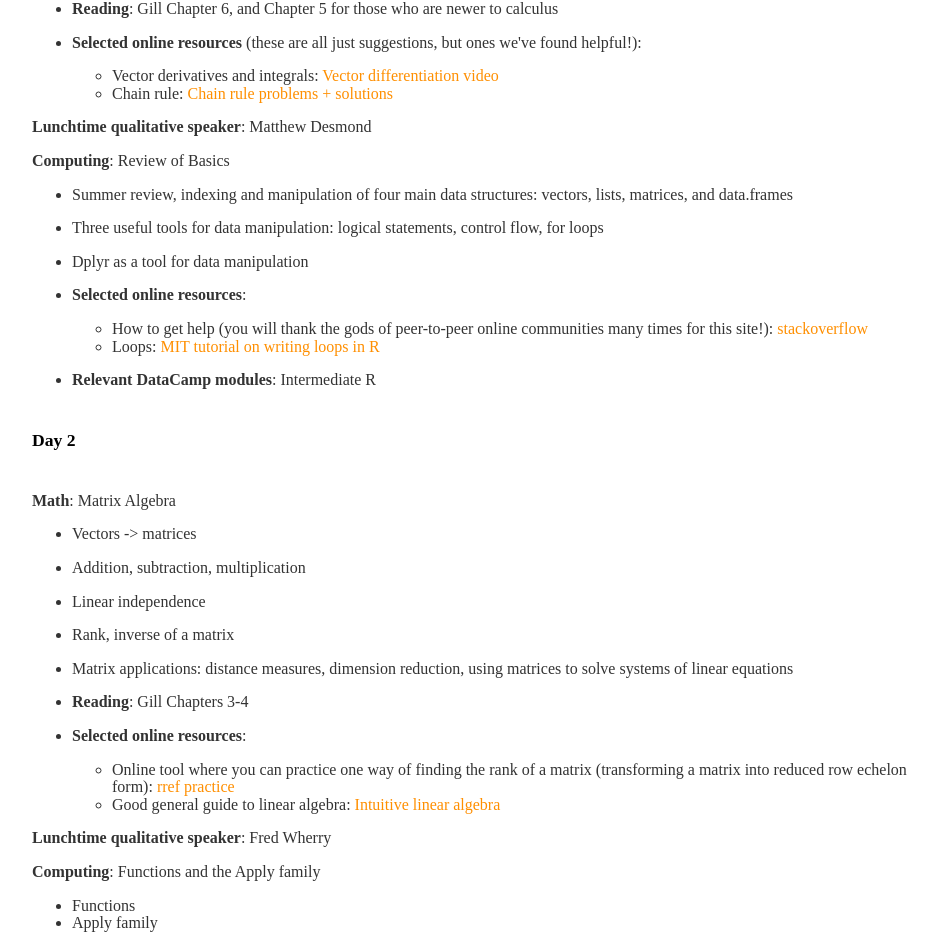
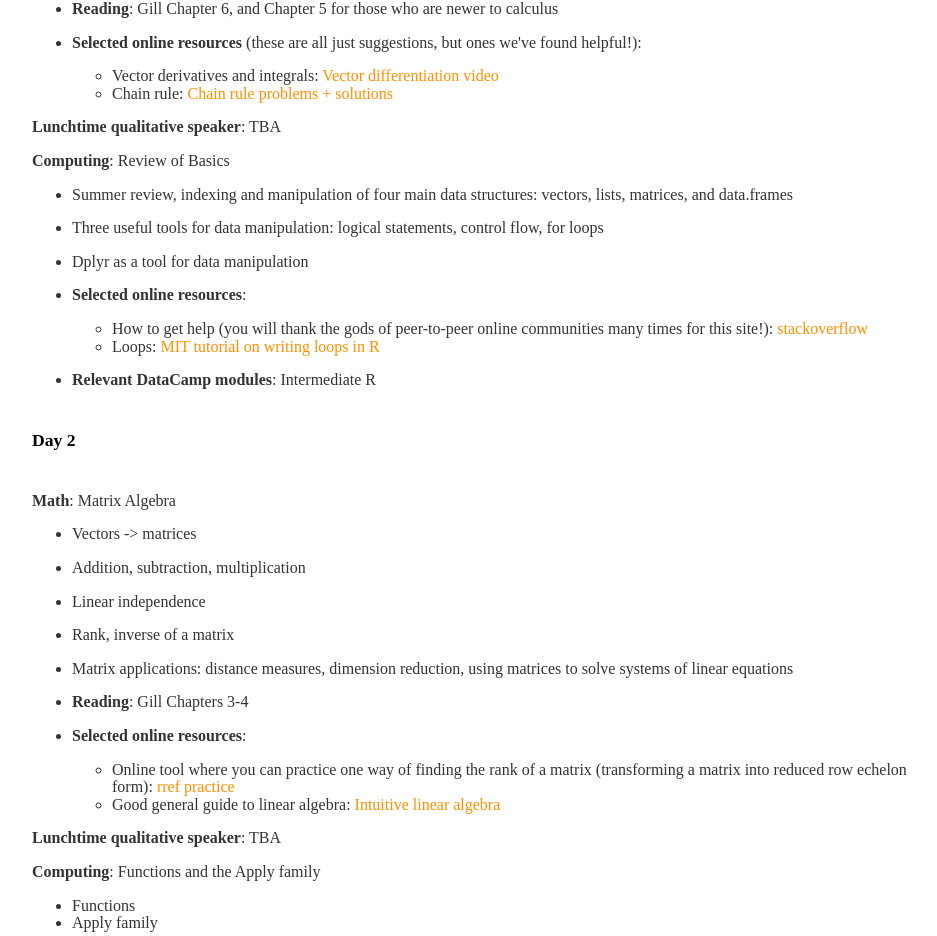
Before and after one commit to bstewart/princeton_methods_camp, a Jekyll site: the page built from materials/index.html, in a window 1280 px wide and 1400 px high, scrolled down 1610 px. Shown: the part 142-1078 px from the top of the window, without its empty margins (160-1097 px from the left). Built offline with Jekyll 4.4.1, drawn with Linux system fonts in a browser that asks for light colours; some of the changed text lies outside the part shown.

Commit message:
2018 updates

```diff
--- a/materials/index.html
+++ b/materials/index.html
@@ -101,7 +101,7 @@ title: Course Materials
 			<li>Chain rule: <a href="http://www.mathscoop.com/calculus/derivatives/the-chain-rule.php">Chain rule problems + solutions</a></li></ul></li>
 			</ul>
 
-			<p><strong>Lunchtime qualitative speaker</strong>: Matthew Desmond </p>
+			<p><strong>Lunchtime qualitative speaker</strong>: TBA </p>
 
 			<p><strong>Computing</strong>: Review of Basics</p>
 
@@ -147,7 +147,7 @@ title: Course Materials
 			<li>Good general guide to linear algebra: <a href="http://betterexplained.com/articles/linear-algebra-guide/">Intuitive linear algebra</a></li></ul></li>
 			</ul>
 
-			<p><strong>Lunchtime qualitative speaker</strong>: Fred Wherry</p>
+			<p><strong>Lunchtime qualitative speaker</strong>: TBA</p>
 
 			<p><strong>Computing</strong>: Functions and the Apply family</p>
 
@@ -178,7 +178,7 @@ title: Course Materials
 			<li>Penn state counting techniques (helpful discussion of permutations and combinations): <a href="https://onlinecourses.science.psu.edu/stat414/node/9">PSU STAT 414</a></li></ul></li>
 			</ul>
 
-			<p><strong>Lunchtime qualitative speaker</strong>: Patricia Fernandez-Kelly</p>
+			<p><strong>Lunchtime qualitative speaker</strong>: TBA</p>
 
 			<p><strong>Computing</strong>: Data Cleaning and more Advanced Manipulation</p>
 
@@ -221,7 +221,7 @@ title: Course Materials
 			<li>Short preview of how you'll use Taylor series approximations in statistics for calculating the standard error of transformed parameters <a href="http://www.ats.ucla.edu/stat/r/faq/deltamethod.htm">UCLA ATS delta method</a></li></ul></li>
 			</ul>
 
-			<p><strong>Lunchtime qualitative speaker</strong>: Bob Wuthnow</p>
+			<p><strong>Lunchtime qualitative speaker</strong>: TBA</p>
 
 			<p><strong>Computing</strong>: Plotting and Review of Day 1 material; Open-ended Q &amp; A</p>
 
```
